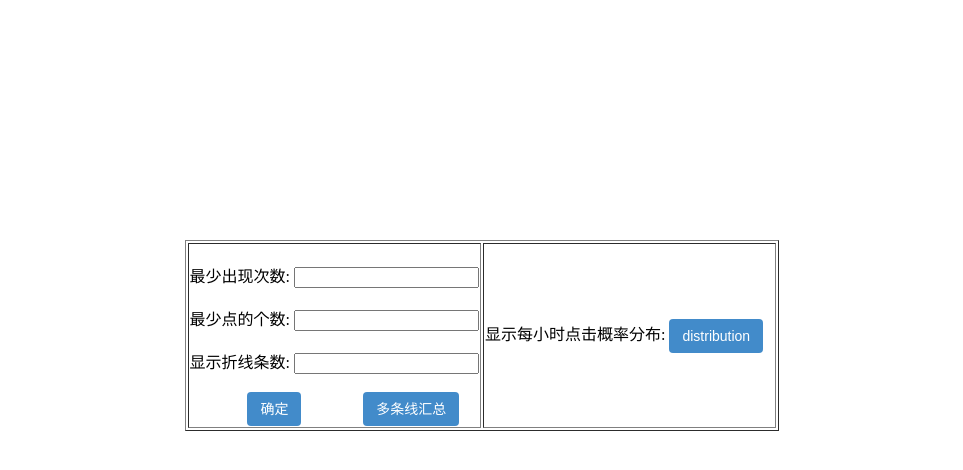
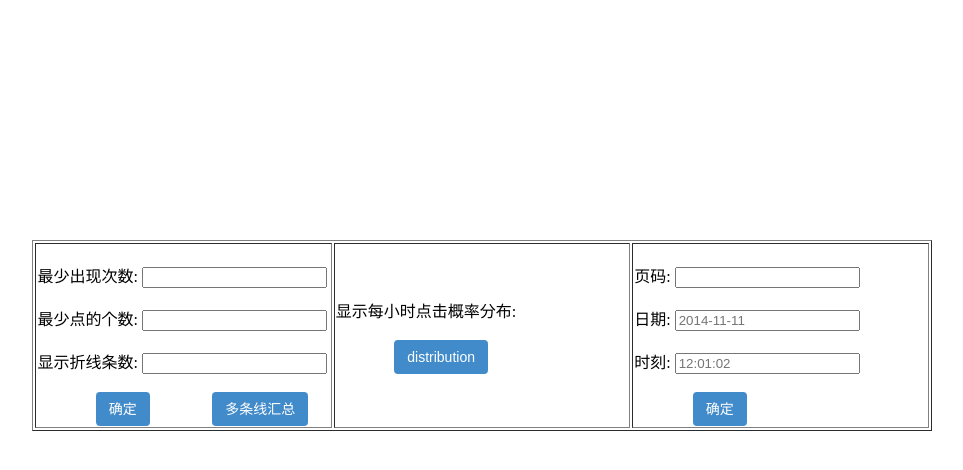
Before and after one commit to whuchenrui/experiment_data, a Python web app: template application/web/templates/position_bias.html in a window 1280 px wide. Shown: the part 286-756 px from the top of the page, without its empty margins (158-1121 px from the left). Run offline with Jinja, Linux system fonts and the light colour scheme; the template is opened without the code that fills it, so the values that code supplies are empty.

Commit message:
增加relate pic查询的地址映射

```diff
--- a/application/web/templates/position_bias.html
+++ b/application/web/templates/position_bias.html
@@ -13,7 +13,7 @@
     <br>
     <table border="1px" class="center">
         <tr style="width: 400px" class="center">
-            <td style="width: 50%">
+            <td style="width: 33%">
                 <div id="rule">
                     <br>
                     <label>最少出现次数: </label><input type="text" name="min_show" id="min_show"><br>
@@ -26,14 +26,25 @@
                     <input type="submit" value="多条线汇总" class="btn-left btn btn-primary " onclick="get_pb_data_total()">
                 </div>
             </td>
-            <td style="width: 50%">
+            <td style="width: 33%">
                 <div>
-                    <label> 显示每小时点击概率分布: </label>
-                    <input type="submit" value="distribution" class="btn btn-primary" onclick="get_pb_hour_data()">
+                    <label> 显示每小时点击概率分布: </label><br><br>
+                    <input type="submit" value="distribution" class="btn-left btn btn-primary" onclick="get_pb_hour_data()">
                 </div>
+            </td>
+            <td style="width: 33%">
+                <form action="page" method="post">
+                    <br>
+                    <label>页码:</label> <input type="text" name="page_num"><br>
+                    <br>
+                    <label>日期:</label> <input type="text" name="date" placeholder="2014-11-11"><br>
+                    <br>
+                    <label>时刻:</label> <input type="text" name="time" placeholder="12:01:02"><br>
+                    <br>
+                    <input type="submit" value="确定" class="btn-left btn btn-primary">
+                </form>
             </td>
         </tr>
     </table>
-
 </body>
 </html>
```
